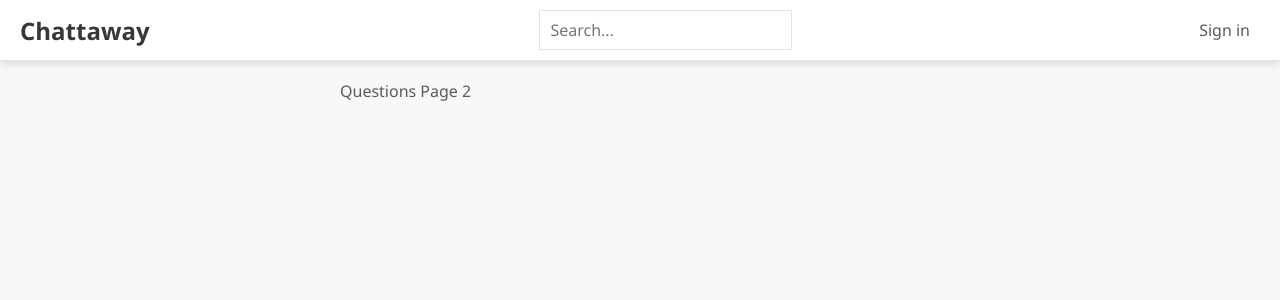
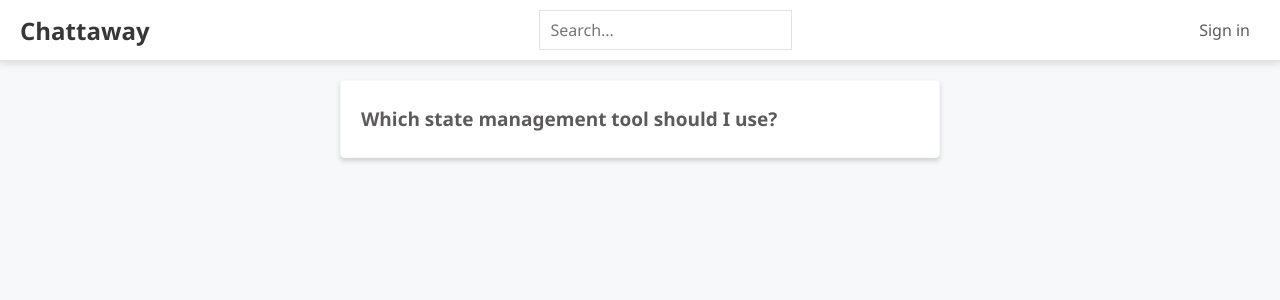
Before and after one commit to MaximPVladimirovich/Forum-Project_React, a React (Create React App) app: page /question/2 in a window 1280 px wide. Shown: the top 300 px of the page. Built offline with nearby package versions, Linux system fonts and the light colour scheme.

Commit message:
Rendered questionpage

```diff
--- a/src/Pages/QuestionPage.tsx
+++ b/src/Pages/QuestionPage.tsx
@@ -18,12 +18,28 @@ export const QuestionPage = function() {
       const foundQuestion = await getQuestion(questionId);
       setQuestion(foundQuestion);
     };
+
     if(questionId) {
       doGetQuestion(Number(questionId));
     }
   }, [questionId]);
 
   return (
-    <Page>Questions Page {questionId}</Page>
+    <Page>
+      <div css={css`
+        background-color: white;
+        padding: 15px 20px 20px 20px;
+        border-radius: 4px;
+        border: 1px solid ${gray6};
+        box-shadow: 0 3px 5px 0 rgba(0, 0, 0, 0.16);
+ `}>
+      <div css={css`
+        font-size: 19px;
+        font-weight: bold;
+        margin: 10px 0px 5px;
+`}>{question === null ? '' : question.title}
+        </div>
+      </div>
+    </Page>
   )
 }
```
